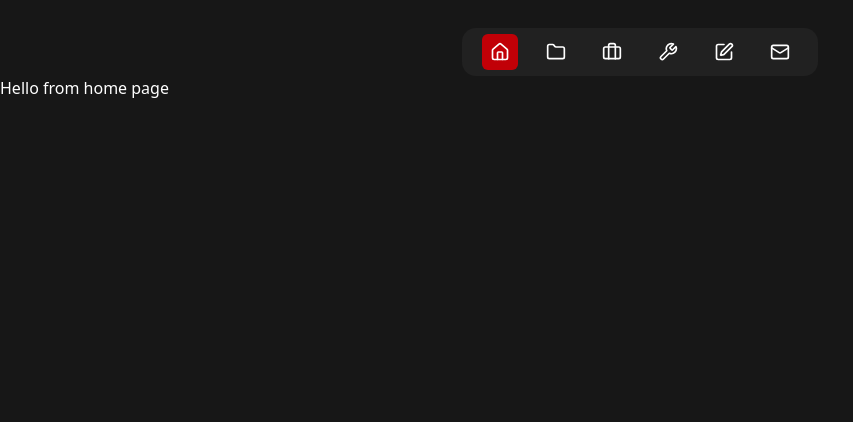
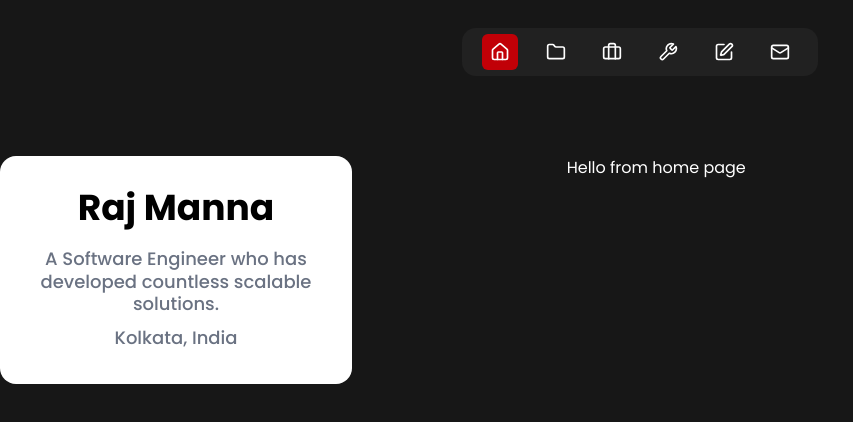
Before and after one commit to dev-rajm/manna-portfolio, a Next.js app: page / in a window 1280 px wide. Shown: the top 422 px of the page, without its empty margins (0-853 px from the left). Built offline with nearby package versions, Linux system fonts and the light colour scheme.

Commit message:
added developer card component

```diff
--- a/app/(routes)/layout.tsx
+++ b/app/(routes)/layout.tsx
@@ -1,5 +1,7 @@
+import { Metadata } from "next";
+
 import Navbar from "@/components/navbar";
-import { Metadata } from "next";
+import Sidebar from "@/components/sidebar";
 
 export const metadata: Metadata = {
   title: "Manna | Home",
@@ -11,7 +13,12 @@ const RouteLayout = ({ children }: { children: React.ReactNode }) => {
     <div className="h-full relative bg-neutral-900 text-white">
       <main className="pt-7">
         <Navbar />
-        {children}
+        <div className="grid grid-cols-1 md:grid-cols-12 mt-10 lg:mt-20 lg:gap-x-20 px-5 lg:px-0">
+          <div className="col-span-5 w-full place-self-center lg:place-self-end">
+            <Sidebar />
+          </div>
+          <div className="col-span-7">{children}</div>
+        </div>
       </main>
     </div>
   );
--- a/app/layout.tsx
+++ b/app/layout.tsx
@@ -1,14 +1,10 @@
 import type { Metadata } from "next";
-import { Geist, Geist_Mono } from "next/font/google";
+import { Poppins } from "next/font/google";
 import "./globals.css";
 
-const geistSans = Geist({
-  variable: "--font-geist-sans",
-  subsets: ["latin"],
-});
-
-const geistMono = Geist_Mono({
-  variable: "--font-geist-mono",
+const poppins = Poppins({
+  weight: ["400", "500", "600", "700"],
+  variable: "--font-poppins",
   subsets: ["latin"],
 });
 
@@ -24,11 +20,7 @@ export default function RootLayout({
 }>) {
   return (
     <html lang="en">
-      <body
-        className={`${geistSans.variable} ${geistMono.variable} antialiased`}
-      >
-        {children}
-      </body>
+      <body className={`${poppins.className} antialiased`}>{children}</body>
     </html>
   );
 }
--- /dev/null
+++ b/components/sidebar.tsx
@@ -0,0 +1,20 @@
+import Image from "next/image";
+
+const Sidebar = () => {
+  return (
+    <div className="py-8 flex flex-col text-gray-500 bg-white w-full lg:w-[22rem] rounded-2xl">
+      <div className="relative mx-auto bg-red-500">
+        <Image fill src="/avatar.png" alt="Raj Manna Illustrated Avatar" />
+      </div>
+      <div className="text-center text-lg font-medium px-7">
+        <h1 className="text-black text-4xl font-bold mb-5">Raj Manna</h1>
+        <p className="leading-tight">
+          A Software Engineer who has developed countless scalable solutions.
+        </p>
+        <p className="mt-2">Kolkata, India</p>
+      </div>
+    </div>
+  );
+};
+
+export default Sidebar;
```
Also changed, not shown: public/avatar.png (added).
